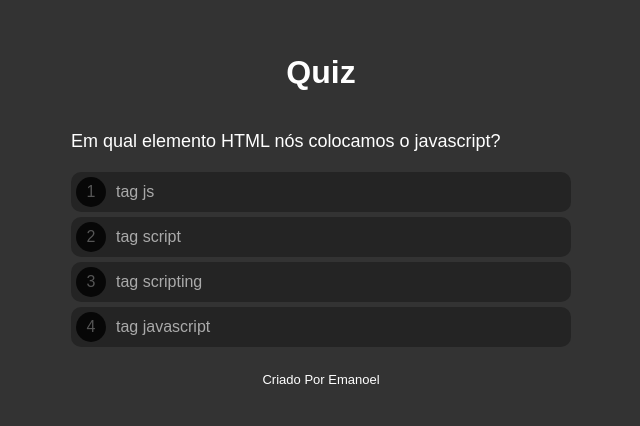
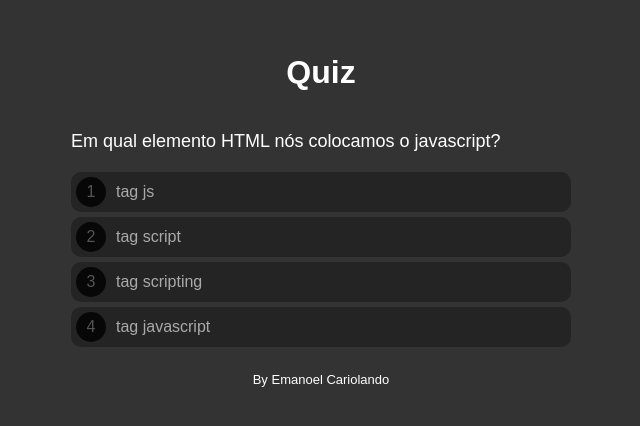
Before and after one commit to EmanoelCariolando/Quiz, a plain HTML site: page index.html in a window 1280 px wide. Shown: the part 190-616 px from the top of the page, 319-959 px from the left. Drawn offline with Linux system fonts and the light colour scheme.

Commit message:
Update index.html

```diff
--- a/index.html
+++ b/index.html
@@ -29,7 +29,7 @@
         <button>Fazer novamente</button>
     </div>
 
-    <footer>Criado Por Emanoel</footer>
+    <footer>By Emanoel Cariolando</footer>
 
     <script src="questions.js"></script>
     <script src="script.js"></script>
```
